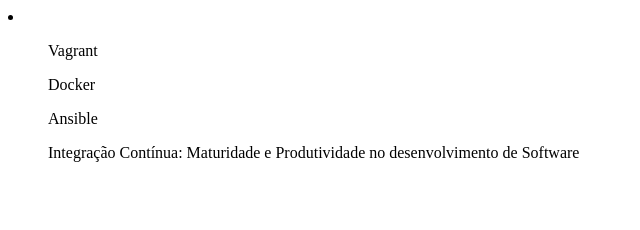
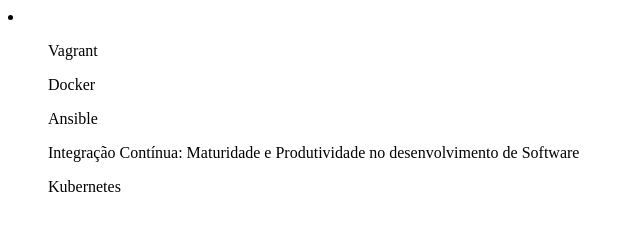
Before and after one commit to BrenoNoccioli/curso-git, a plain HTML site: page index.html in a window 1280 px wide. Shown: the full height of the page, 0-640 px from the left. Drawn offline with Linux system fonts and the light colour scheme.

Commit message:
alterações no título e lista

```diff
--- a/index.html
+++ b/index.html
@@ -3,7 +3,7 @@
 <head>
     <meta charset="UTF-8">
     <meta name="viewport" content="width=device-width, initial-scale=1.0">
-    <title>Página teste Git</title>
+    <title>Cursos DevOps</title>
 </head>
 <body>
     <li>
@@ -11,6 +11,7 @@
         <ul>Docker</ul>
         <ul>Ansible</ul>
         <ul>Integração Contínua: Maturidade e Produtividade no desenvolvimento de Software</ul>
+        <ul>Kubernetes</ul>
     </li>
 </body>
 </html>
```
